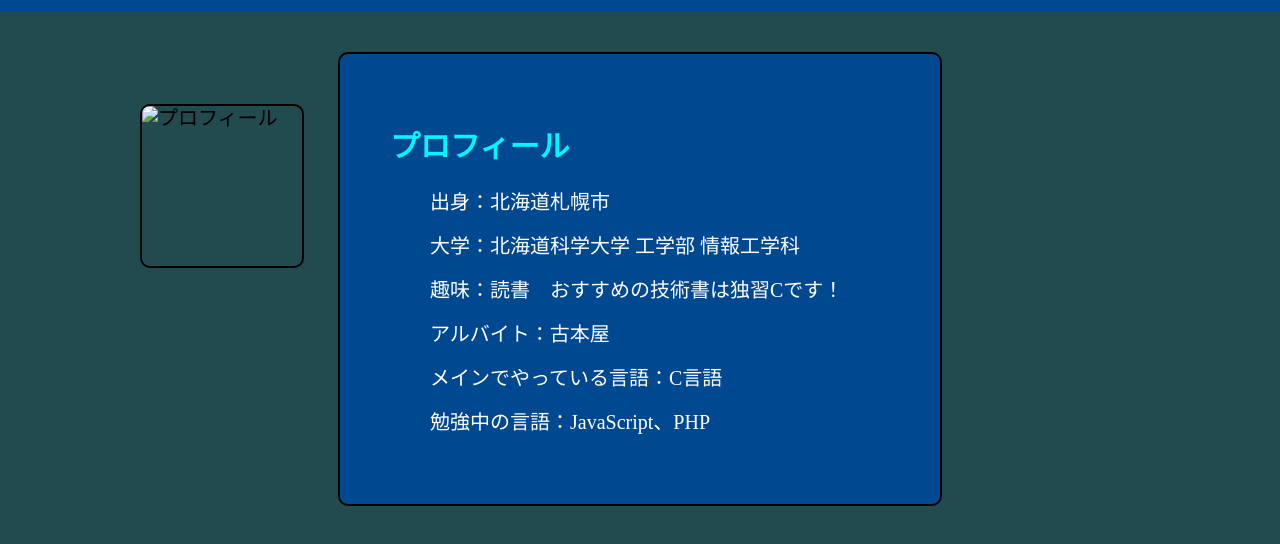
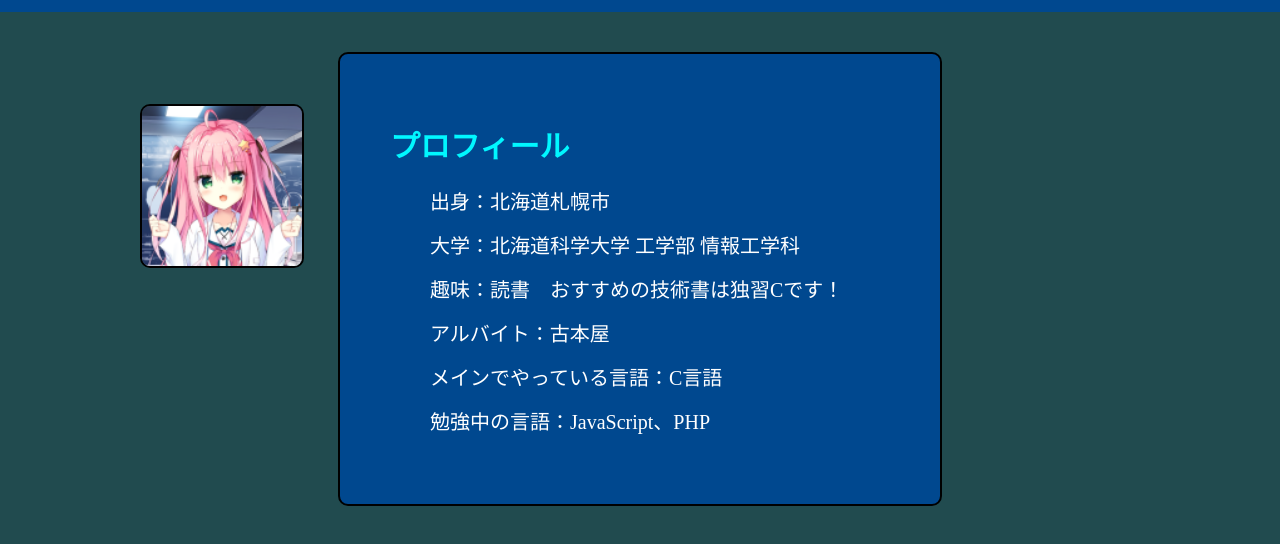
Before and after one commit to retumika/portfoliobeta, a plain HTML site: page index.html in a window 1280 px wide. Shown: the part 44-588 px from the top of the page. Drawn offline with Linux system fonts and the light colour scheme.

Commit message:
change:写真のディレクトリの変更

```diff
--- a/index.html
+++ b/index.html
@@ -21,7 +21,7 @@
 </header>
 
 <section id="profile" class="page active">
-    <img src="/a.png" class="profile-outer-photo" alt="プロフィール">
+    <img src="/portfoliobeta/images/a.png" class="profile-outer-photo" alt="プロフィール">
     <h1>プロフィール</h1>
     <ul>出身：北海道札幌市</ul>
     <ul>大学：北海道科学大学 工学部 情報工学科</ul>
```
Also changed, not shown: images/a.png (added).
